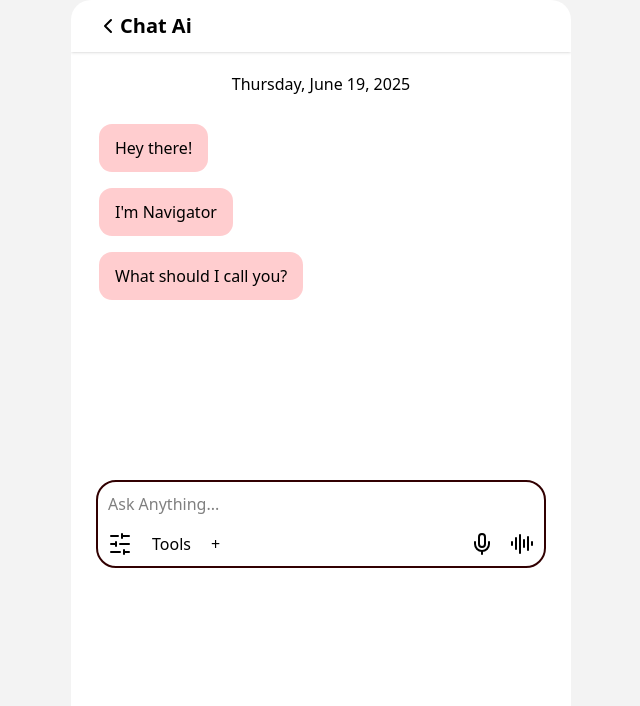
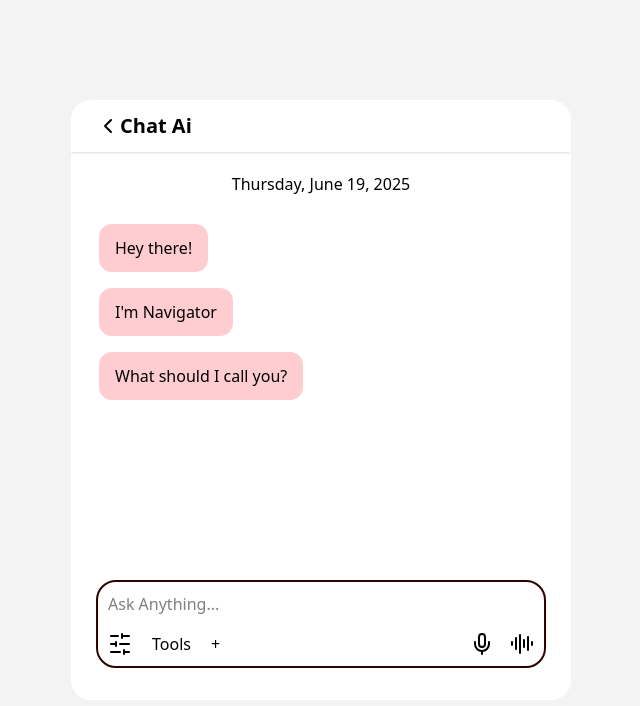
Before and after one commit to ukeje71/Deep-Vein, a React (Vite) app: page / in a window 1280 px wide. Shown: the top 706 px of the page, without its empty margins (319-959 px from the left). Built offline with nearby package versions, Linux system fonts and the light colour scheme.

Commit message:
Feature :Changed model

```diff
--- a/src/App.jsx
+++ b/src/App.jsx
@@ -42,7 +42,7 @@ const App = () => {
 
   return (
     <div className="container">
-      <div className="chatbot-popup">
+      <div className="chatbot-popup h-[100vh] md:h-fit">
         <div className="chat-header shadow-sm">
           <div className="flex flex-row items-center ">
             <ChevronLeftIcon />
--- a/src/index.css
+++ b/src/index.css
@@ -29,7 +29,6 @@ body {
 .chatbot-popup {
   overflow: hidden;
   width:100vw;
-  height: 100vh;
   max-width: 500px;
   background-color: #fff;
   border-radius: 20px;
```
